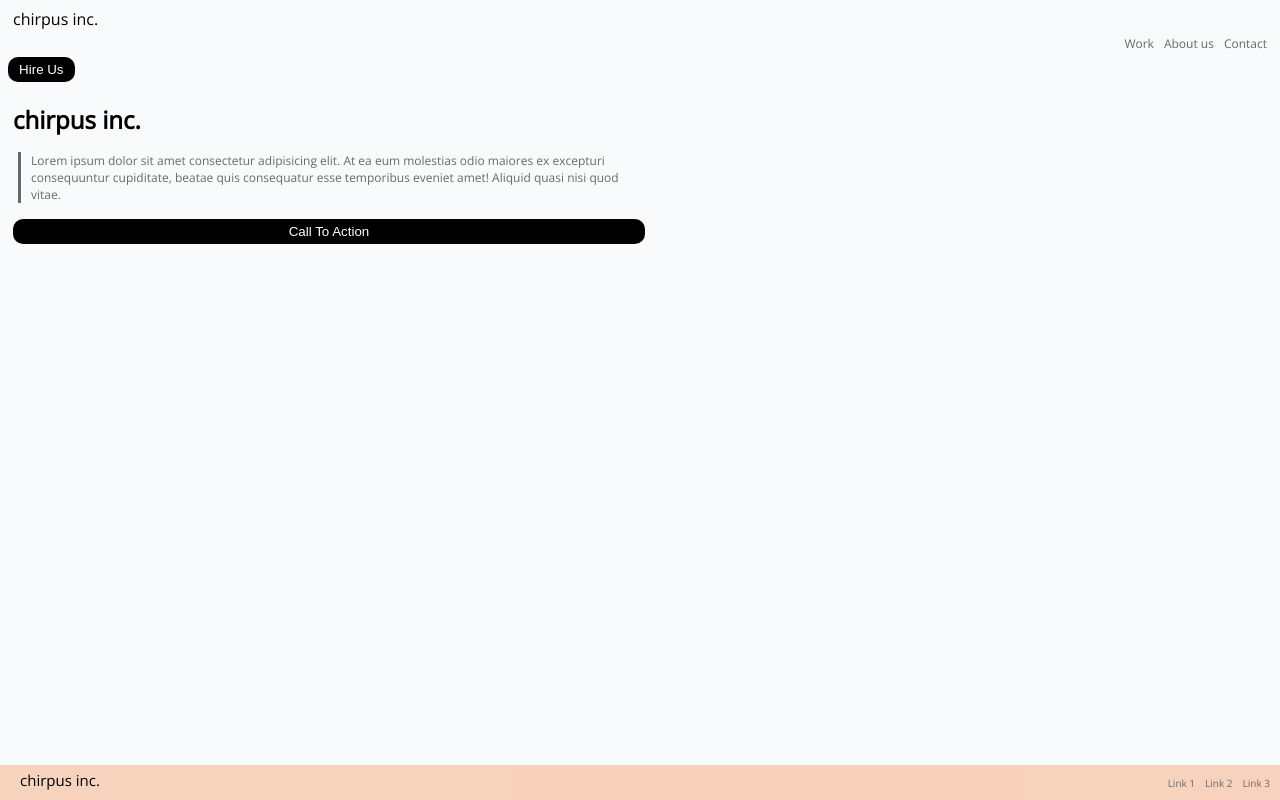
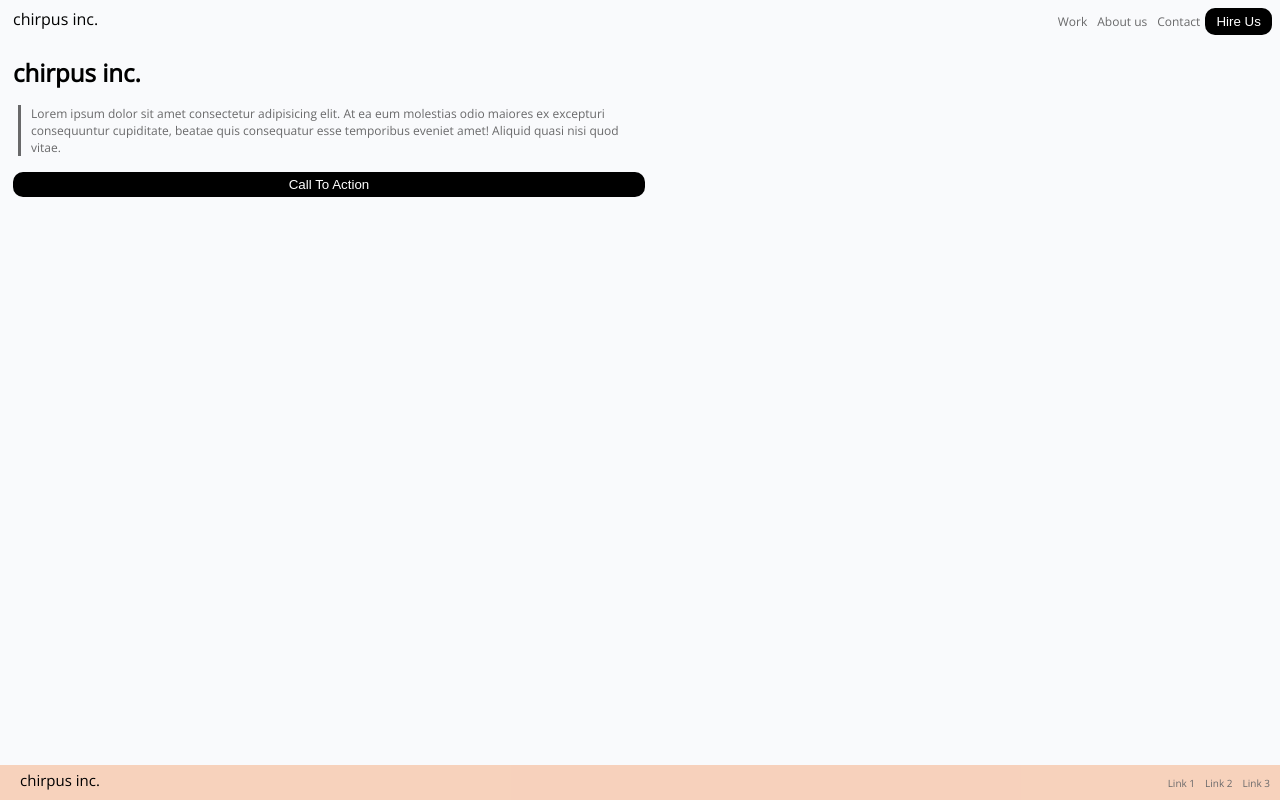
Before and after one commit to stovet/lab-1, a plain HTML site: page index.html in a window 1280 px wide. Drawn offline with nearby package versions, Linux system fonts and the light colour scheme.

Commit message:
nav bar in desktop mode

```diff
--- a/index.html
+++ b/index.html
@@ -13,12 +13,14 @@
 
         <nav id="top-nav">
             <div>chirpus inc.</div>
+            <div id="top-right-group">
             <ul>
                 <li>Work</li>
                 <li>About us</li>
                 <li>Contact</li>
             </ul>
-            <button id="hire-us">Hire Us</button>
+            <button id="hire-us-button">Hire Us</button>
+        </div>
         </nav>
     </header>
 
--- a/style.css
+++ b/style.css
@@ -38,7 +38,7 @@ button {
     background-color: #000;
     color: #FFF;
 }
-#hire-us {
+#hire-us-button{
     width: 100%
 }
 
@@ -69,6 +69,7 @@ footer {
     float: left;
     margin-left: 20px;
     margin-top: 5px;
+    color: #000;
 }
 #bottom_links {
     display: flex;
@@ -92,11 +93,20 @@ a {
         flex-direction: row;
         justify-content: flex-end;
     }
+    #top-nav{
+        display: flex;
+        justify-content: space-between;
+    }
+    #top-right-group{
+        display: flex;
+    }
     main {
         width: 50%;
     }
-    #hire-us{
+    #hire-us-button{
         width: 5em;
         padding: 5px;
+        float: right;
+
     }
 }
```
